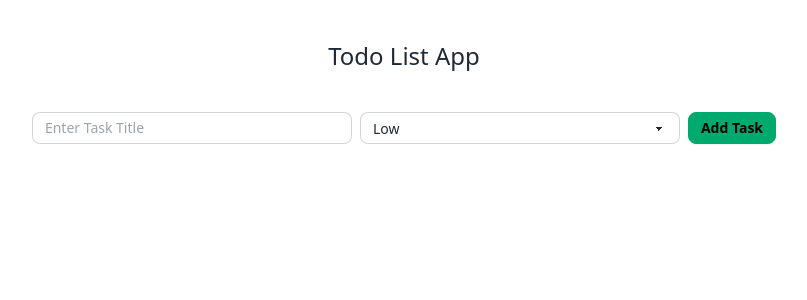
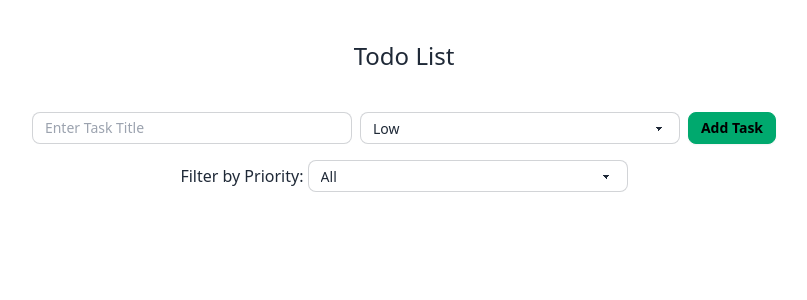
Before and after one commit to Md-Tahsif-Ahmed/Todo-App-With-React-JS, a React (Vite) app: page / in a window 1280 px wide. Shown: the top 300 px of the page, without its empty margins (236-1043 px from the left). Built offline with nearby package versions, Linux system fonts and the light colour scheme.

Commit message:
Worked on Filter by Priority

```diff
--- a/src/Pages/Components/App.jsx
+++ b/src/Pages/Components/App.jsx
@@ -1,10 +1,14 @@
-import { useEffect, useState } from "react";
-import TaskForm from "./TaskForm";
-import TaskList from "./TaskList";
+// App.js
+import { useState, useEffect } from 'react';
+import TaskList from './TaskList';
+import TaskForm from './TaskForm';
+
 const App = () => {
   const [tasks, setTasks] = useState([]);
-    const [completedTasks, setCompletedTasks] = useState(0);
-    // local storage
+  const [filteredTasks, setFilteredTasks] = useState([]);
+  const [filterPriority, setFilterPriority] = useState('all');
+
+
   useEffect(() => {
     const storedTasks = JSON.parse(localStorage.getItem('tasks'));
     if (storedTasks && storedTasks.length > 0) {
@@ -14,10 +18,10 @@ const App = () => {
 
   useEffect(() => {
     localStorage.setItem('tasks', JSON.stringify(tasks));
-        // filterTasks();
-        // updateTaskCounters();
-      }, [tasks]);
-    //  Add task
+    filterTasks();
+
+  }, [tasks, filterPriority]);
+
   const addTask = (title, priority) => {
     const newTask = {
       id: tasks.length > 0 ? tasks[tasks.length - 1].id + 1 : 1,
@@ -27,8 +31,11 @@ const App = () => {
     };
     setTasks([...tasks, newTask]);
   };
-      console.log(tasks)
-    //   toggle
+
+  const deleteTask = (taskId) => {
+    setTasks(tasks.filter(task => task.id !== taskId));
+  };
+
   const toggleTaskStatus = (taskId) => {
     setTasks(tasks.map(task => {
       if (task.id === taskId) {
@@ -38,7 +45,6 @@ const App = () => {
     }));
   };
 
-    // Edit
   const editTask = (taskId, newTitle, newPriority) => {
     setTasks(tasks.map(task => {
       if (task.id === taskId) {
@@ -47,19 +53,39 @@ const App = () => {
       return task;
     }));
   };
-    //   Delete
-    const deleteTask = (taskId) => {
-        setTasks(tasks.filter(task => task.id !== taskId));
+
+  const filterTasks = () => {
+    if (filterPriority === 'all') {
+      setFilteredTasks(tasks);
+    } else {
+      setFilteredTasks(tasks.filter(task => task.priority === filterPriority));
+    }
   };
+
+  const handlePriorityFilterChange = (e) => {
+    setFilterPriority(e.target.value);
+  };
+
   return (
-        <div>
-            <h1 className="text-2xl font-medium text-center my-10">Todo List App</h1>
+    <div className='space-y-4'>
+      <h1 className='text-2xl text-center font-medium my-10'>Todo List</h1>
+
       <TaskForm onSubmit={addTask} />
-            <TaskList tasks={tasks}
+      <div className='text-center'>
+        <label>Filter by Priority: </label>
+        <select value={filterPriority} onChange={handlePriorityFilterChange} className="select select-bordered select-sm w-full max-w-xs">
+            <option value="all">All</option>
+            <option value="low">Low</option>
+            <option value="medium">Medium</option>
+            <option value="high">High</option>
+        </select>
+      </div>
+      <TaskList
+        tasks={filteredTasks}
+        deleteTask={deleteTask}
         toggleTaskStatus={toggleTaskStatus}
         editTask={editTask}
-             deleteTask={deleteTask}></TaskList>
-
+      />
     </div>
   );
 };
```
Lines whose indentation alone changed are shown as unchanged.
